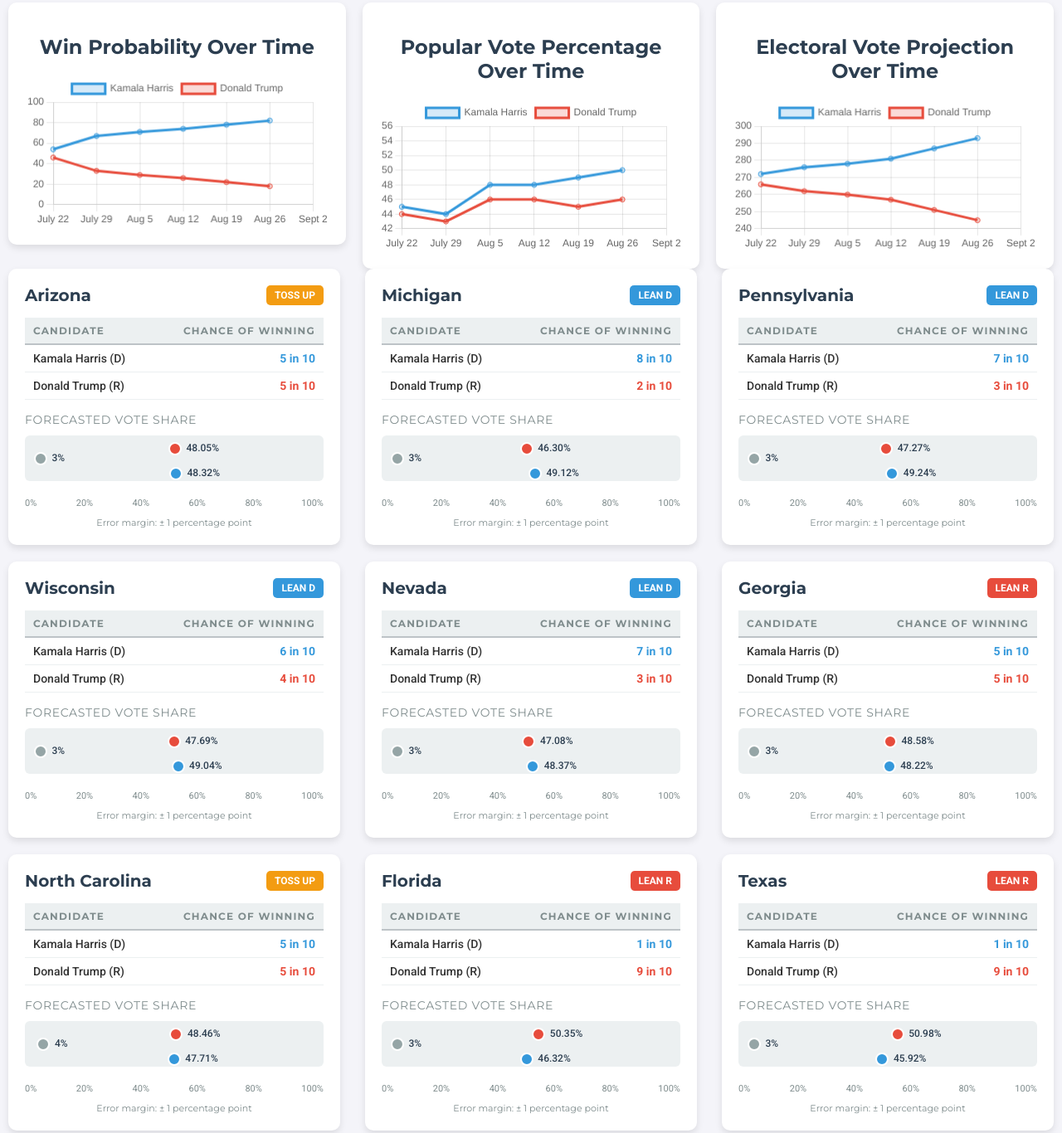
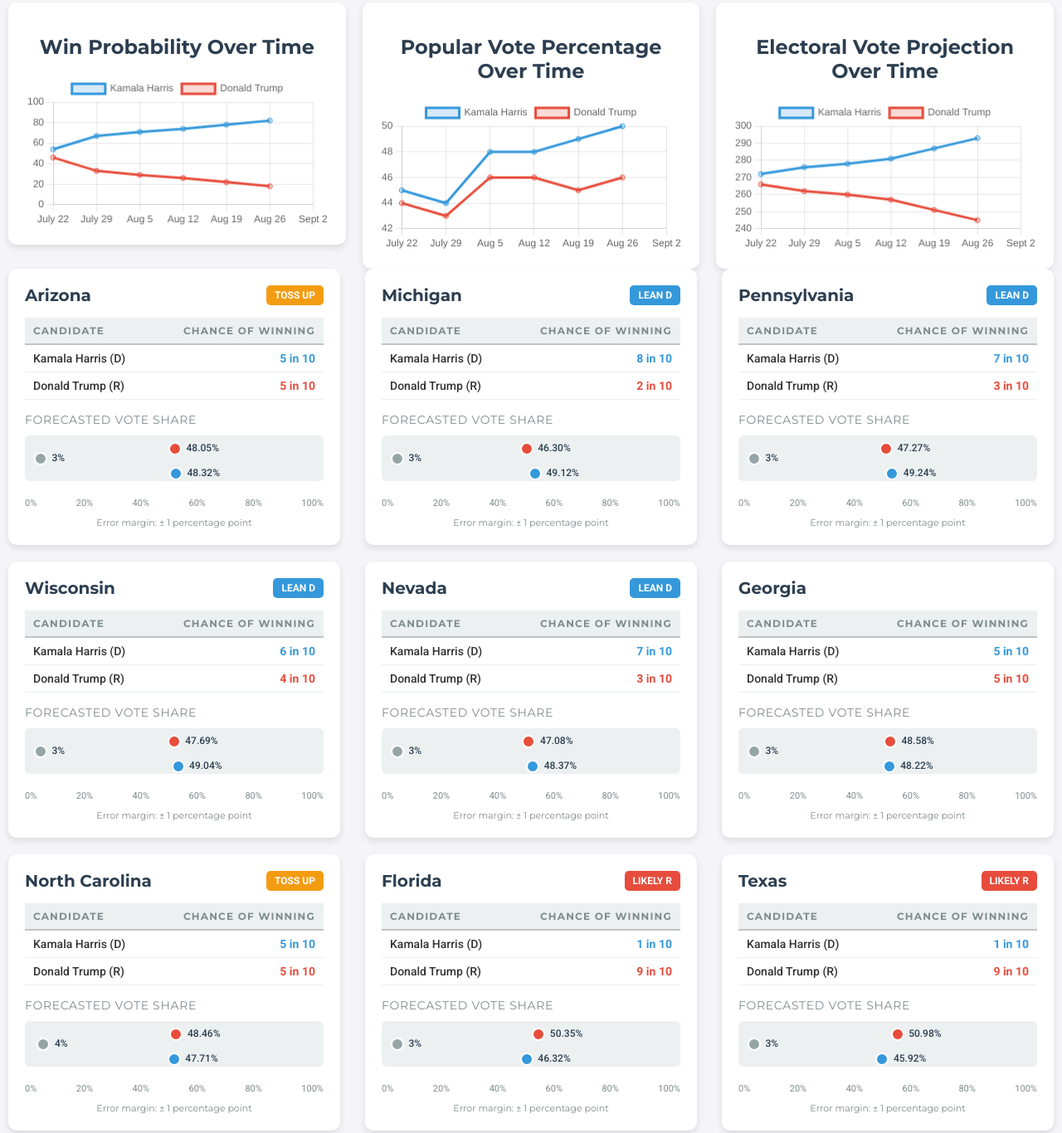
Before and after one commit to theo-forecast/theo-forecast.github.io, a plain HTML site: page index.html in a window 1280 px wide. Shown: the part 430-1796 px from the top of the page at 83% size. Drawn offline with nearby package versions, Linux system fonts and the light colour scheme.

Commit message:
Update index.html

```diff
--- a/index.html
+++ b/index.html
@@ -330,7 +330,16 @@
     </div>
 </div>
 
-<div class="states-container">
+
+
+
+
+
+
+
+
+
+
 <div class="states-container">
 
     <!-- Arizona -->
@@ -557,7 +566,7 @@
     <div class="state-forecast">
         <div class="header">
             <div class="state">Georgia</div>
-            <div class="status lean-r">Lean R</div>
+            <div class="status tossup">Tossup</div>
         </div>
         <table>
             <thead>
@@ -645,7 +654,7 @@
     <div class="state-forecast">
         <div class="header">
             <div class="state">Florida</div>
-            <div class="status lean-r">Lean R</div>
+            <div class="status lean-r">Likely R</div>
         </div>
         <table>
             <thead>
@@ -689,7 +698,7 @@
     <div class="state-forecast">
         <div class="header">
             <div class="state">Texas</div>
-            <div class="status lean-r">Lean R</div>
+            <div class="status lean-r">Likely R</div>
         </div>
         <table>
             <thead>
@@ -833,7 +842,7 @@
             },
             scales: {
                 x: { beginAtZero: true },
-                y: { beginAtZero: false, suggestedMin: 45, suggestedMax: 55 }
+                y: { beginAtZero: false, suggestedMin: 42, suggestedMax: 50 }
             }
         }
     });
```
